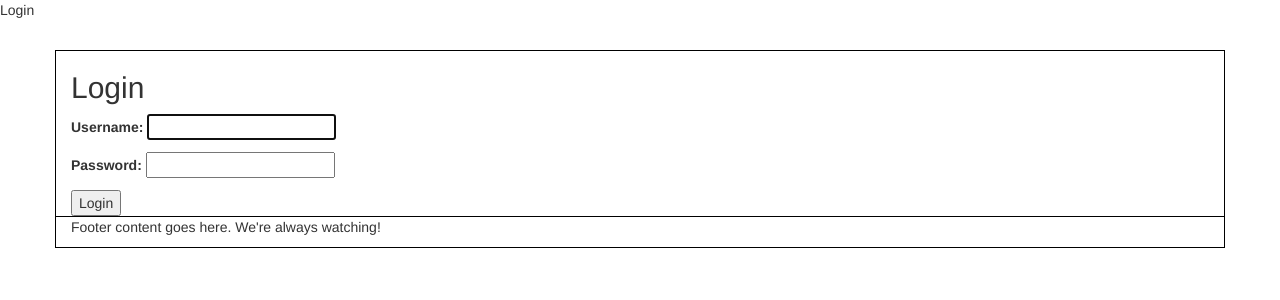
After one commit to madsilva/hackisu-2017-officehours, a Django app: page /login/ in a window 1280 px wide. The commit adds this page. Shown: the top 300 px of the page. Run offline with Django 3.2, Linux system fonts and the light colour scheme; some libraries are stand-ins or nearby versions.

Commit message:
style and view updates

```diff
--- a/officehours/classes/static/classes/style.css
+++ b/officehours/classes/static/classes/style.css
@@ -1,4 +1,3 @@
-
 .website-title {
     font-family: "Fugaz One", cursive;
     font-size: 350%;
@@ -11,14 +10,13 @@
 
 .page-container {
     background-color: white;
-    border: 10px solid black;
+    border: 1px solid black;
     border-bottom: 0px;
 }
 
 .footer-container {
-    background-color: gray;
     border: solid black;
-    border-width: 3px 10px 10px 10px;
+    border-width: 1px;
 }
 
 @media (min-width: 768px) {
@@ -31,7 +29,6 @@
     }
 }
 
-
 body {
     background-color: #ffffff;
 }
--- a/officehours/classes/templates/classes/base.html
+++ b/officehours/classes/templates/classes/base.html
@@ -4,7 +4,7 @@
     <meta charset="utf-8">
     <meta name="viewport" content="width=device-width, initial-scale=1">
     <!-- title is placed in block so it can be overriden on other pages -->
-    {% block title %}<title>FILLER</title>{% endblock %}
+    {% block title %}<title>Office Hours</title>{% endblock %}
 
     <!-- including JS, JQuery, and Bootstrap -->
     <script src="https://maxcdn.bootstrapcdn.com/bootstrap/3.3.7/js/bootstrap.min.js"></script>
@@ -29,7 +29,7 @@
     <div class="row">
         <div class="col-sm-12">
             <footer class="page-footer">
-                <p>Copyright disclaimer goes here. </p>
+                <p>Footer content goes here. We're always watching!</p>
             </footer>
         </div>
     </div>
--- /dev/null
+++ b/officehours/classes/templates/registration/login.html
@@ -0,0 +1,12 @@
+{% extends 'classes/base.html' %}
+
+{% block title %}Login{% endblock %}
+
+{% block content %}
+  <h2>Login</h2>
+  <form method="post">
+    {% csrf_token %}
+    {{ form.as_p }}
+    <button type="submit">Login</button>
+  </form>
+{% endblock %}
--- a/officehours/classes/urls.py
+++ b/officehours/classes/urls.py
@@ -21,5 +21,6 @@ urlpatterns = [
     url(r'^$', views.index, name='index'),
     url(r'^student_login$', views.student_login, name='student_login'),
     url(r'^waiting$', views.student_waiting, name='student_waiting'),
-    url(r'session/(?P<pk>[0-9]+)', views.SessionDetailView.as_view(), name='session_detail_view'),
+    url(r'^session/(?P<pk>[0-9]+)', views.SessionDetailView.as_view(), name='session_detail_view'),
+
 ]
--- a/officehours/officehours/settings.py
+++ b/officehours/officehours/settings.py
@@ -119,3 +119,5 @@ USE_TZ = True
 # https://docs.djangoproject.com/en/1.11/howto/static-files/
 
 STATIC_URL = '/static/'
+
+LOGIN_REDIRECT_URL = 'index'
--- a/officehours/officehours/urls.py
+++ b/officehours/officehours/urls.py
@@ -17,8 +17,11 @@ from django.conf.urls import url, include
 from django.contrib import admin
 from django.conf import settings
 from django.conf.urls.static import static
+from django.contrib.auth import views as auth_views
 
 urlpatterns = [
+    url(r'^login/$', auth_views.login, name='login'),
+    url(r'^logout/$', auth_views.logout, name='logout'),
     url(r'^admin/', admin.site.urls),
     url(r'^', include('classes.urls')),
 ] + static(settings.STATIC_URL, document_root=settings.STATIC_ROOT)
```
Also changed, not shown: officehours/templates/registration/login.html (added, +12 -0 lines), officehours/db.sqlite3.
